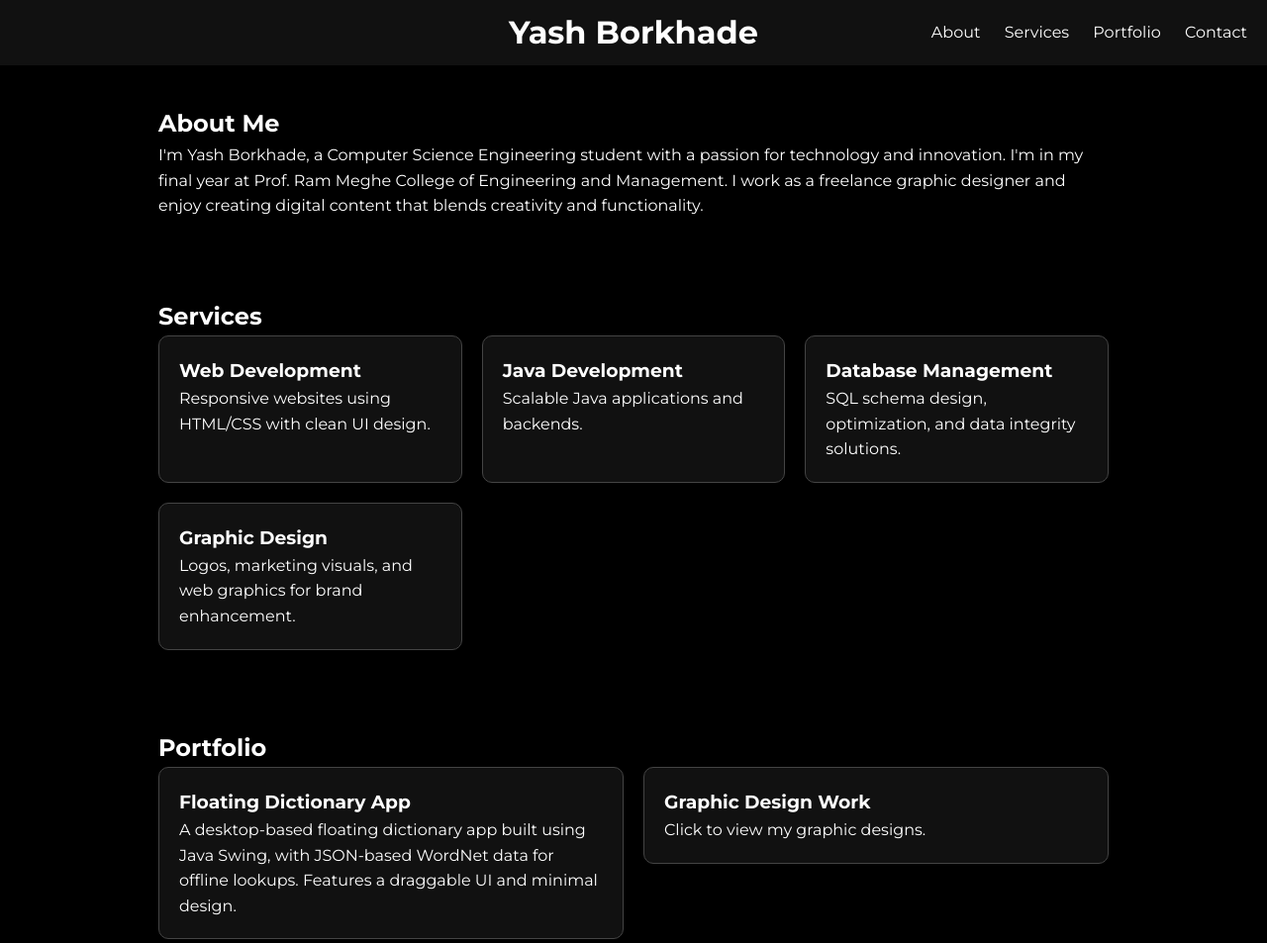
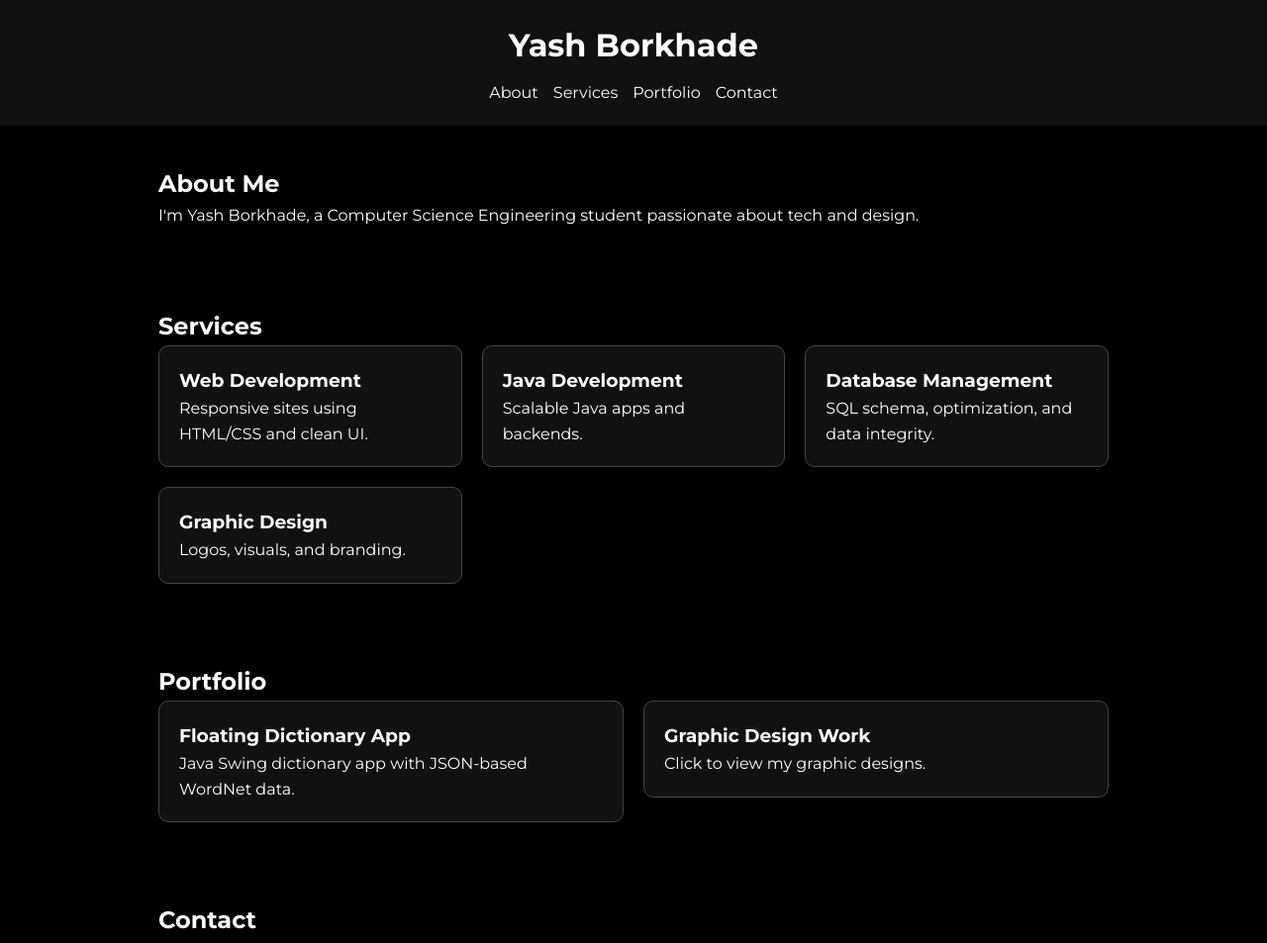
Before and after one commit to yashborkhade07/portfolio, a plain HTML site: page index.html in a window 1280 px wide. Shown: the top 953 px of the page at 99% size. Drawn offline with Linux system fonts and the light colour scheme.

Commit message:
index.html

```diff
--- a/index.html
+++ b/index.html
@@ -36,6 +36,7 @@
 
     nav {
       display: flex;
+      flex-wrap: wrap;
       justify-content: space-between;
       align-items: center;
       padding: 20px;
@@ -44,46 +45,31 @@
     }
 
     nav h1 {
-            position: absolute;
-            left: 50%;
-            transform: translateX(-50%);
+      width: 100%;
+      text-align: center;
       font-size: 32px;
-            /* increase the size */
       font-weight: bold;
       color: #fff;
+      margin-bottom: 10px;
     }
 
     nav>div {
-            margin-left: auto;
+      width: 100%;
+      display: flex;
+      justify-content: center;
+      flex-wrap: wrap;
+      gap: 15px;
     }
-
 
     nav a {
       color: #fff;
       text-decoration: none;
-            margin-left: 20px;
     }
 
     .hero {
-            position: relative;
+      text-align: center;
       padding: 80px 20px;
-            text-align: center;
     }
-
-        .hero img {
-            position: absolute;
-            top: 20px;
-            right: 1px;
-            width: 350px;
-            /* increased size */
-            height: 350px;
-            border-radius: 0;
-            /* remove circular frame */
-            margin: 0;
-            border: none;
-            /* remove border if any */
-        }
-
 
     .button {
       background: #fff;
@@ -148,19 +134,9 @@
     </div>
   </nav>
 
-    <!-- <section class="hero">
-        <h2>Java Developer & Graphic Designer</h2>
-        <p>Creating impactful digital solutions and beautiful designs.</p>
-        <img src="" alt="Profile Picture" />
-        <br />
-        <a href="#portfolio"><button class="button">View My Work</button></a>
-    </section>-->
-
   <section id="about">
     <h2>About Me</h2>
-        <p>I'm Yash Borkhade, a Computer Science Engineering student with a passion for technology and innovation. I'm
-            in my final year at Prof. Ram Meghe College of Engineering and Management. I work as a freelance graphic
-            designer and enjoy creating digital content that blends creativity and functionality.</p>
+    <p>I'm Yash Borkhade, a Computer Science Engineering student passionate about tech and design.</p>
   </section>
 
   <section id="services">
@@ -168,59 +144,83 @@
     <div class="services">
       <div class="card">
         <h3>Web Development</h3>
-                <p>Responsive websites using HTML/CSS with clean UI design.</p>
+        <p>Responsive sites using HTML/CSS and clean UI.</p>
       </div>
       <div class="card">
         <h3>Java Development</h3>
-                <p>Scalable Java applications and backends.</p>
+        <p>Scalable Java apps and backends.</p>
       </div>
       <div class="card">
         <h3>Database Management</h3>
-                <p>SQL schema design, optimization, and data integrity solutions.</p>
+        <p>SQL schema, optimization, and data integrity.</p>
       </div>
       <div class="card">
-                <h3><a href="graphic-design.html" target="_blank" style="color: #fff; text-decoration: none;">Graphic
-                        Design</a></h3>
-                <p>Logos, marketing visuals, and web graphics for brand enhancement.</p>
+        <h3><a href="graphic-design.html" style="color: #fff; text-decoration: none;">Graphic Design</a></h3>
+        <p>Logos, visuals, and branding.</p>
       </div>
     </div>
   </section>
 
   <section id="portfolio">
     <h2>Portfolio</h2>
-    <div class="portfolio-grid">
-        <a href="https://github.com/yashborkhade07/Final-Dictionary" target="_blank"
-            style="text-decoration: none; color: inherit;">
-            <div class="card">
-                <h3>Floating Dictionary App</h3>
-                <p>A desktop-based floating dictionary app built using Java Swing, with JSON-based WordNet data for
-                    offline lookups. Features a draggable UI and minimal design.</p>
-            </div>
-        </a>
-
-        <a href="graphic-design.html" target="_blank" style="text-decoration: none; color: inherit;">
-            <div class="card">
-                <h3>Graphic Design Work</h3>
-                <p>Click to view my graphic designs.</p>
-            </div>
-        </a>
-    </div>
+    <div class="portfolio-grid" id="portfolio-grid"></div>
   </section>
 
   <section id="contact">
     <h2>Contact</h2>
-        <form>
-            <input type="text" placeholder="Name" required />
-            <input type="email" placeholder="Email" required />
-            <textarea placeholder="Message" required></textarea>
+    <form id="contactForm">
+      <input type="text" id="name" placeholder="Name" required />
+      <input type="email" id="email" placeholder="Email" required />
+      <textarea id="message" placeholder="Message" required></textarea>
       <button class="button" type="submit">Send Message</button>
     </form>
-        <p>Email: yashborkhade24@gmail.com<br />Phone: 8767234442</p>
+    <p id="form-status"></p>
+    <p>Email: yashborkhade24@gmail.com<br>Phone: 8767234442</p>
   </section>
 
   <footer>
     <p>&copy; 2025 Yash Borkhade. All rights reserved.</p>
   </footer>
+
+  <script>
+    const projects = [
+      {
+        title: "Floating Dictionary App",
+        description: "Java Swing dictionary app with JSON-based WordNet data.",
+        link: "https://github.com/yashborkhade07/Final-Dictionary"
+      },
+      {
+        title: "Graphic Design Work",
+        description: "Click to view my graphic designs.",
+        link: "graphic-design.html"
+      }
+    ];
+
+    const container = document.getElementById("portfolio-grid");
+    projects.forEach(project => {
+      const card = document.createElement("a");
+      card.href = project.link;
+      card.target = "_blank";
+      card.style.textDecoration = "none";
+      card.style.color = "inherit";
+      card.innerHTML = `<div class="card"><h3>${project.title}</h3><p>${project.description}</p></div>`;
+      container.appendChild(card);
+    });
+
+    document.getElementById("contactForm").addEventListener("submit", function (e) {
+      e.preventDefault();
+      const name = document.getElementById("name").value.trim();
+      const email = document.getElementById("email").value.trim();
+      const message = document.getElementById("message").value.trim();
+      const status = document.getElementById("form-status");
+      if (!name || !email || !message) {
+        status.textContent = "Please fill all fields.";
+        return;
+      }
+      status.textContent = "Message sent successfully!";
+      this.reset();
+    });
+  </script>
 </body>
 
 </html>
```
Lines whose indentation alone changed are shown as unchanged.
